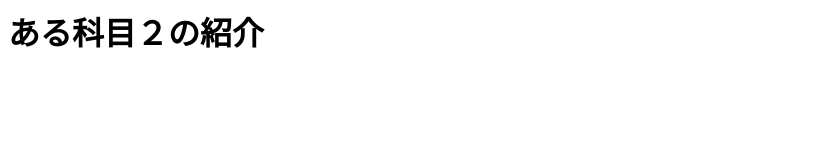
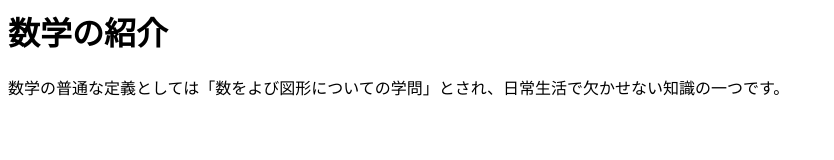
Before and after one commit to hatakeyama1234/kamoku, a plain HTML site: page kamoku2.html in a window 1280 px wide. Shown: the whole page, without its empty margins (0-834 px from the left). Drawn offline with Linux system fonts and the light colour scheme.

Commit message:
kamoku2.html

```diff
--- a/kamoku2.html
+++ b/kamoku2.html
@@ -1,8 +1,9 @@
 <html>
     <head>
-        <title>ある科目２の紹介</title>
+        <title>数学の紹介</title>
     </head>
     <body>
-        <h1>ある科目２の紹介</h1>
+        <h1>数学の紹介</h1>
+        <P>数学の普通な定義としては「数をよび図形についての学問」とされ、日常生活で欠かせない知識の一つです。</P>
     </body>
 </html>
```
Also changed, not shown: kamoku3.html (+3 -2 lines).
